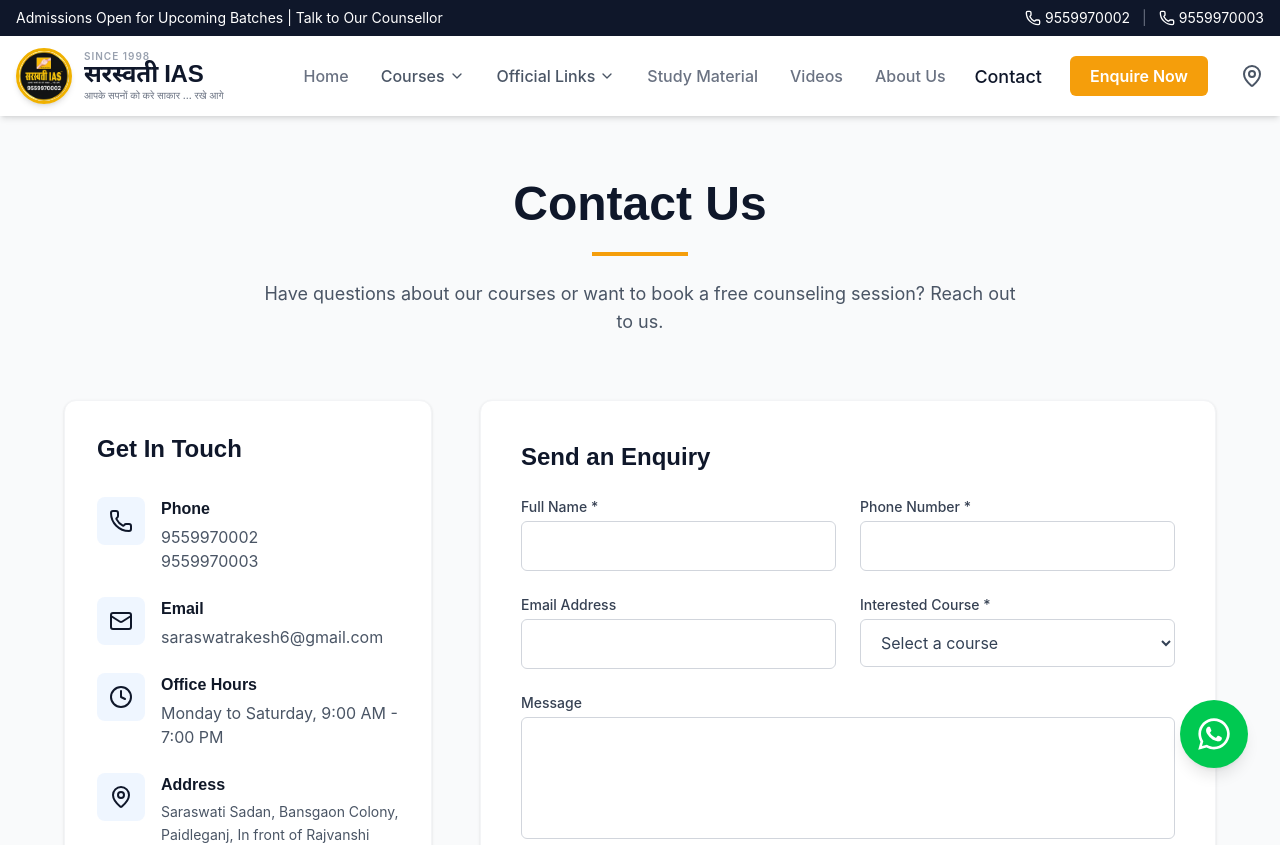
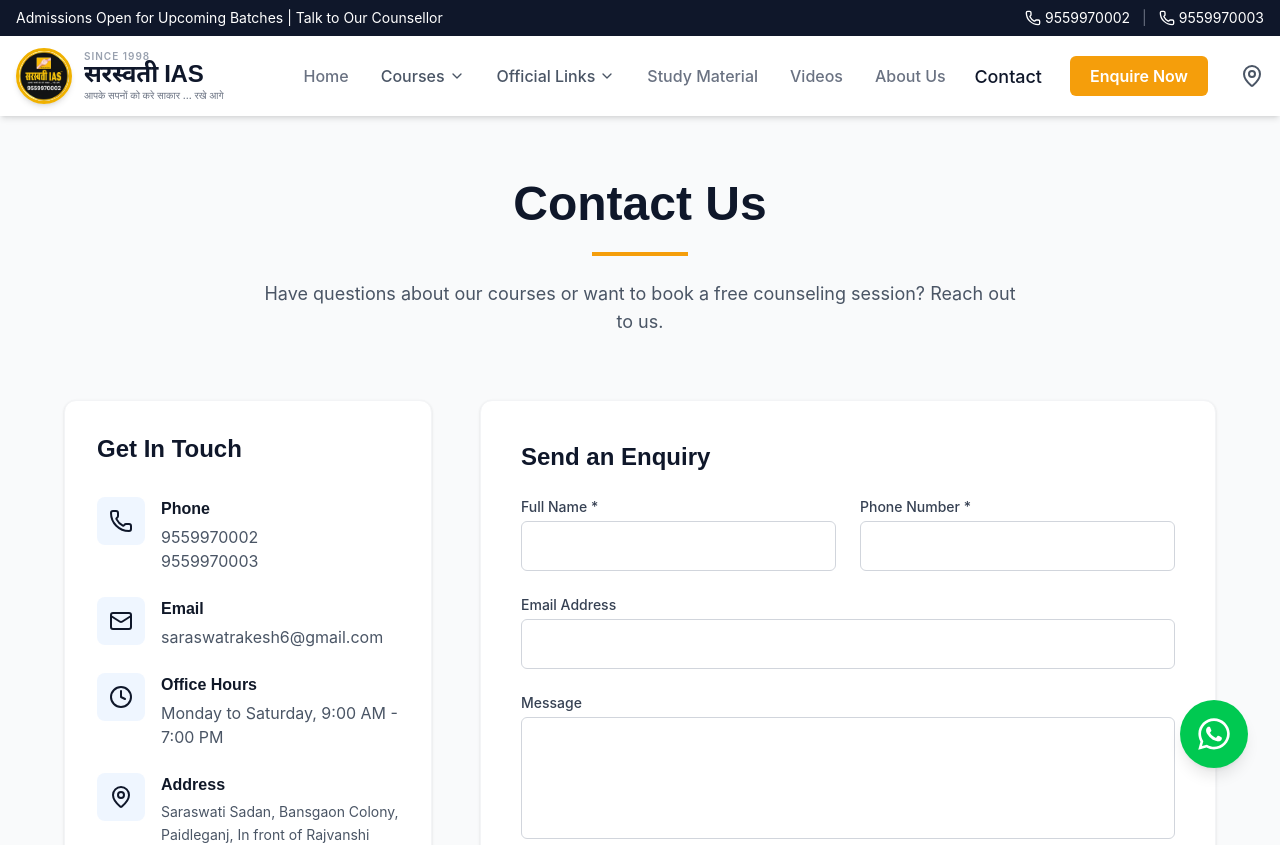
Before and after one commit to kritik3011/Saraswati, a React (Vite) app: page /contact in a window 1280 px wide. Shown: the top 845 px of the page. Built offline with nearby package versions, Linux system fonts and the light colour scheme.

Commit message:
Remove interested course field from enquiry form

```diff
--- a/src/pages/Contact.jsx
+++ b/src/pages/Contact.jsx
@@ -1,14 +1,12 @@
 import React, { useState } from 'react';
 import { Phone, Mail, MapPin, Send, Clock } from 'lucide-react';
 import { contactInfo } from '../data/contact';
-import { courses, optionalSubjects } from '../data/courses';
 
 const Contact = () => {
   const [formData, setFormData] = useState({
     name: '',
     phone: '',
     email: '',
-    course: '',
     message: ''
   });
   const [isSubmitted, setIsSubmitted] = useState(false);
@@ -33,7 +31,6 @@ const Contact = () => {
 Name: ${formData.name}
 Phone: ${formData.phone}
 Email: ${formData.email}
-Course: ${formData.course}
 Message: ${formData.message}`;
 
     // Construct URLs
@@ -47,7 +44,7 @@ Message: ${formData.message}`;
     window.location.href = emailUrl;
 
     setIsSubmitted(true);
-    setFormData({ name: '', phone: '', email: '', course: '', message: '' });
+    setFormData({ name: '', phone: '', email: '', message: '' });
     setTimeout(() => setIsSubmitted(false), 5000);
   };
 
@@ -167,7 +164,6 @@ Message: ${formData.message}`;
                   </div>
                 </div>
 
-                <div className="grid grid-cols-1 md:grid-cols-2 gap-6">
                 <div>
                   <label htmlFor="email" className="block text-sm font-medium text-gray-700 mb-1">Email Address</label>
                   <input
@@ -178,26 +174,6 @@ Message: ${formData.message}`;
                     onChange={handleChange}
                     className="w-full px-4 py-3 border border-gray-300 rounded-md focus:outline-none focus:ring-2 focus:ring-gold"
                   />
-                  </div>
-                  <div>
-                    <label htmlFor="course" className="block text-sm font-medium text-gray-700 mb-1">Interested Course *</label>
-                    <select
-                      id="course"
-                      name="course"
-                      required
-                      value={formData.course}
-                      onChange={handleChange}
-                      className="w-full px-4 py-3 border border-gray-300 rounded-md focus:outline-none focus:ring-2 focus:ring-gold bg-white"
-                    >
-                      <option value="" disabled>Select a course</option>
-                      <optgroup label="Main Courses">
-                        {courses.map(c => <option key={c.id} value={c.title}>{c.title}</option>)}
-                      </optgroup>
-                      <optgroup label="Optional Subjects">
-                        {optionalSubjects.map(c => <option key={c.id} value={c.title}>{c.title}</option>)}
-                      </optgroup>
-                    </select>
-                  </div>
                 </div>
 
                 <div>
```
Lines whose indentation alone changed are shown as unchanged.
